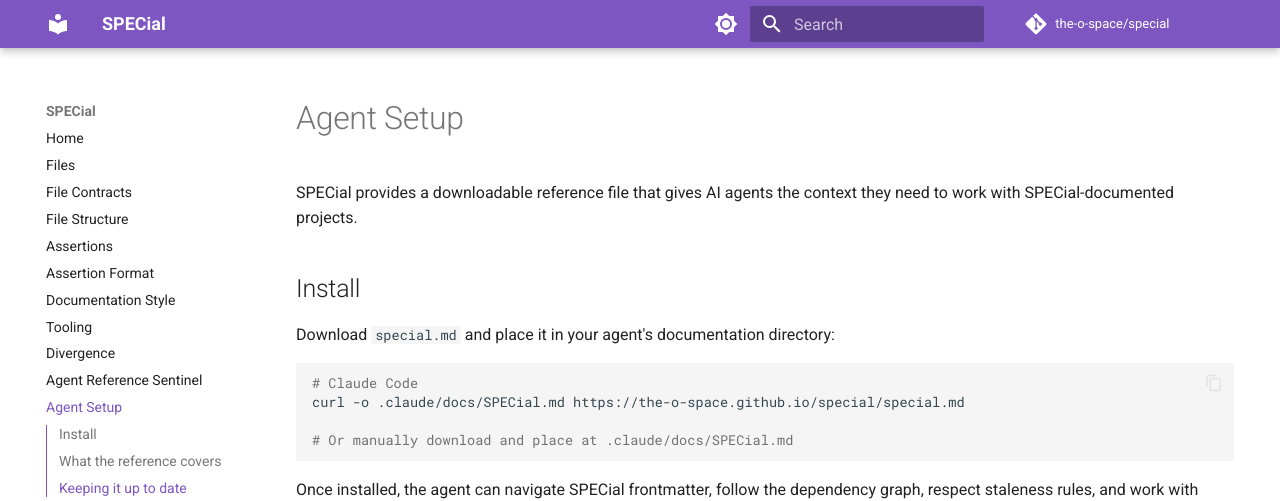
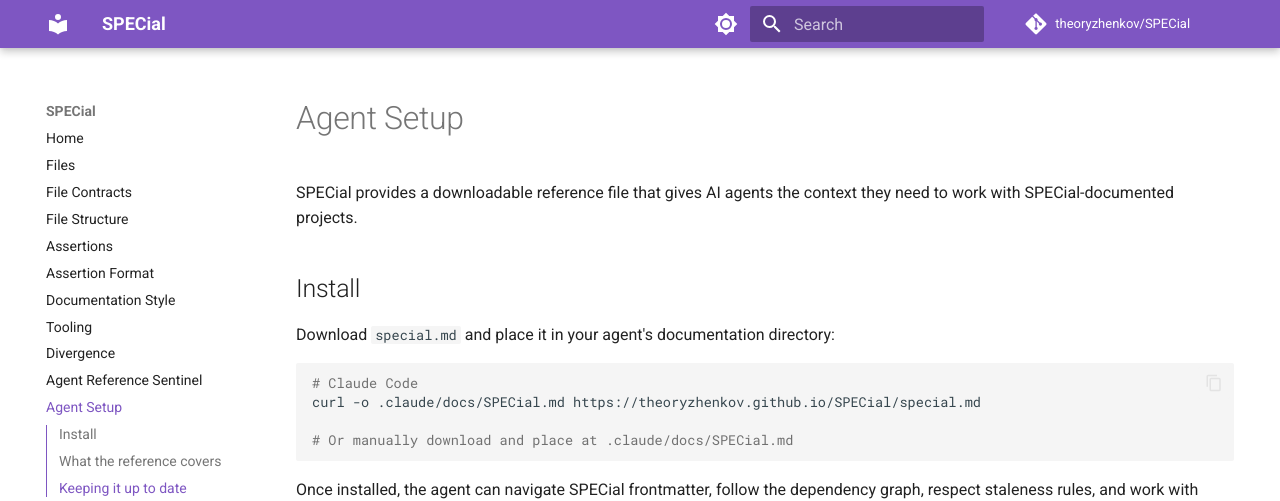
Before and after one commit to theoryzhenkov/SPECial, an MkDocs documentation site: the page built from docs/agent-setup.md, in a window 1280 px wide and 997 px high. Shown: the top 501 px of the window. Built offline with MkDocs 1.6.1 and Material for MkDocs 9.7.7, drawn with Linux system fonts in a browser that asks for light colours; comment, search, counter and statistics services are not loaded.

Commit message:
docs(special): switch repo handle to theoryzhenkov
Update repo_url/repo_name and all docs-site URLs from the-o-space/special
to theoryzhenkov/SPECial (canonical name confirmed via GitHub API; Pages
enabled at theoryzhenkov.github.io/SPECial/).

````diff
--- a/docs/agent-setup.md
+++ b/docs/agent-setup.md
@@ -8,7 +8,7 @@
 
 ```bash
 # Claude Code
-curl -o .claude/docs/SPECial.md https://the-o-space.github.io/special/special.md
+curl -o .claude/docs/SPECial.md https://theoryzhenkov.github.io/SPECial/special.md
 
 # Or manually download and place at .claude/docs/SPECial.md
 ```
--- a/mkdocs.yml
+++ b/mkdocs.yml
@@ -1,7 +1,7 @@
 site_name: SPECial
 site_description: A specification / documentation standard for spec-driven development
-repo_url: https://github.com/the-o-space/special
-repo_name: the-o-space/special
+repo_url: https://github.com/theoryzhenkov/SPECial
+repo_name: theoryzhenkov/SPECial
 
 theme:
   name: material
````
Also changed, not shown: README.md (+1 -1 lines), assets/special.md (+9 -9 lines).
